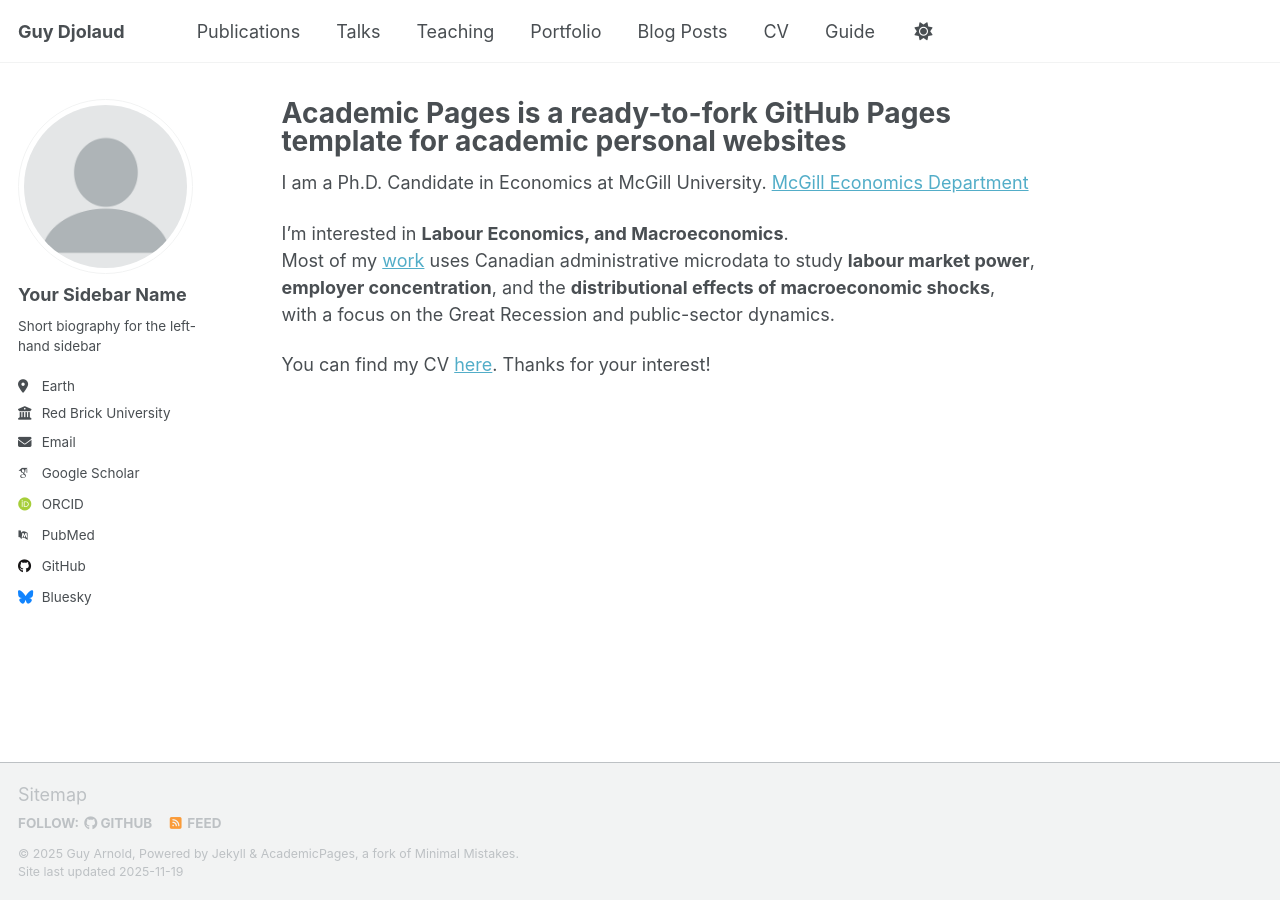
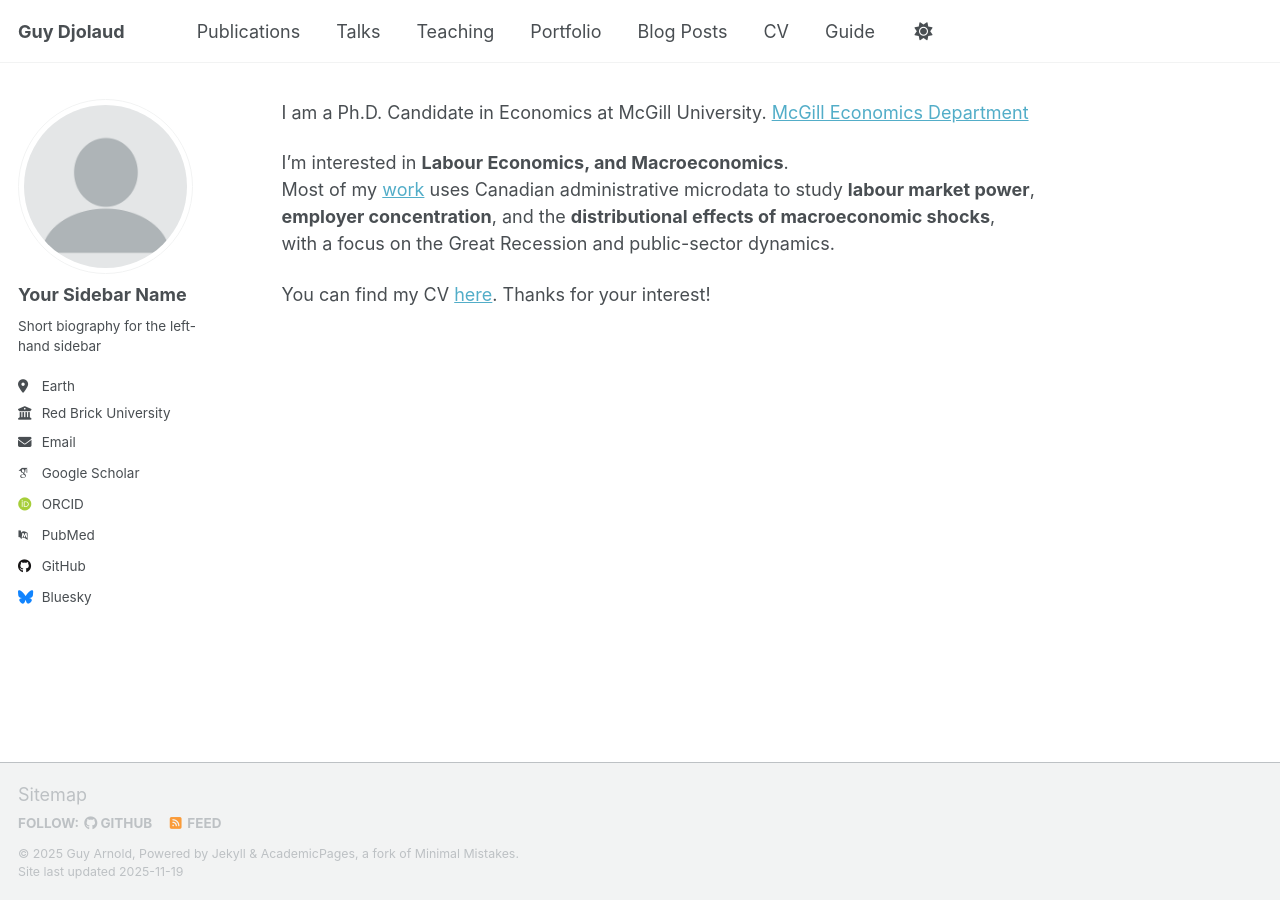
Before and after one commit to djolkilson-droid/Guy-Djolaud.github.io, a Jekyll site: the page built from _pages/about.md, in a window 1280 px wide. Built offline with Jekyll 4.4.1, drawn with Linux system fonts in a browser that asks for light colours; some web fonts are replaced; a script that is not in the unit is left out.

Commit message:
Update about.md

```diff
--- a/_pages/about.md
+++ b/_pages/about.md
@@ -1,7 +1,6 @@
 ---
 permalink: /
-title: "Academic Pages is a ready-to-fork GitHub Pages template for academic personal websites"
-author_profile: true
+author_profile: Guy Arnold Djolaud
 redirect_from:
   - /about/
   - /about.html
```
